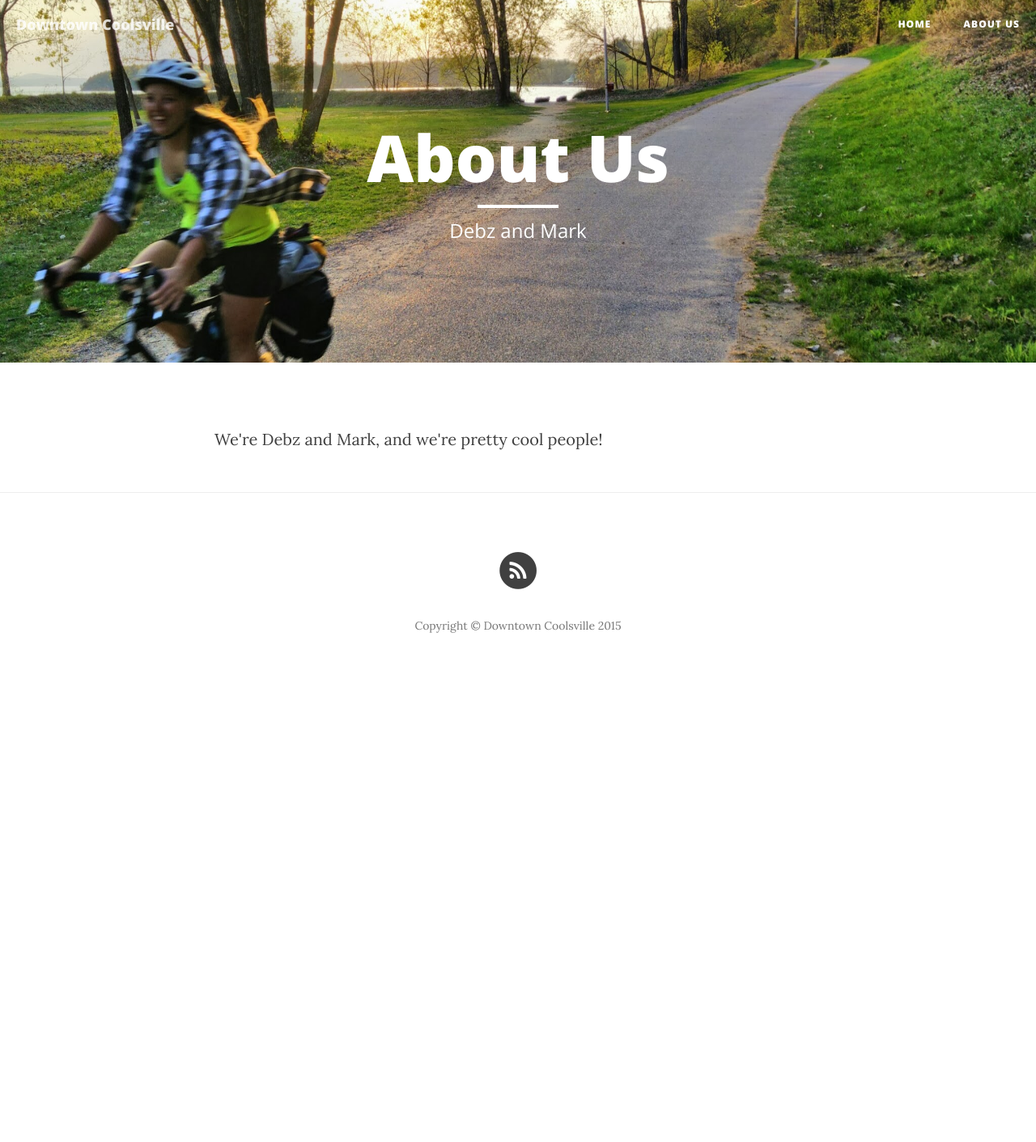
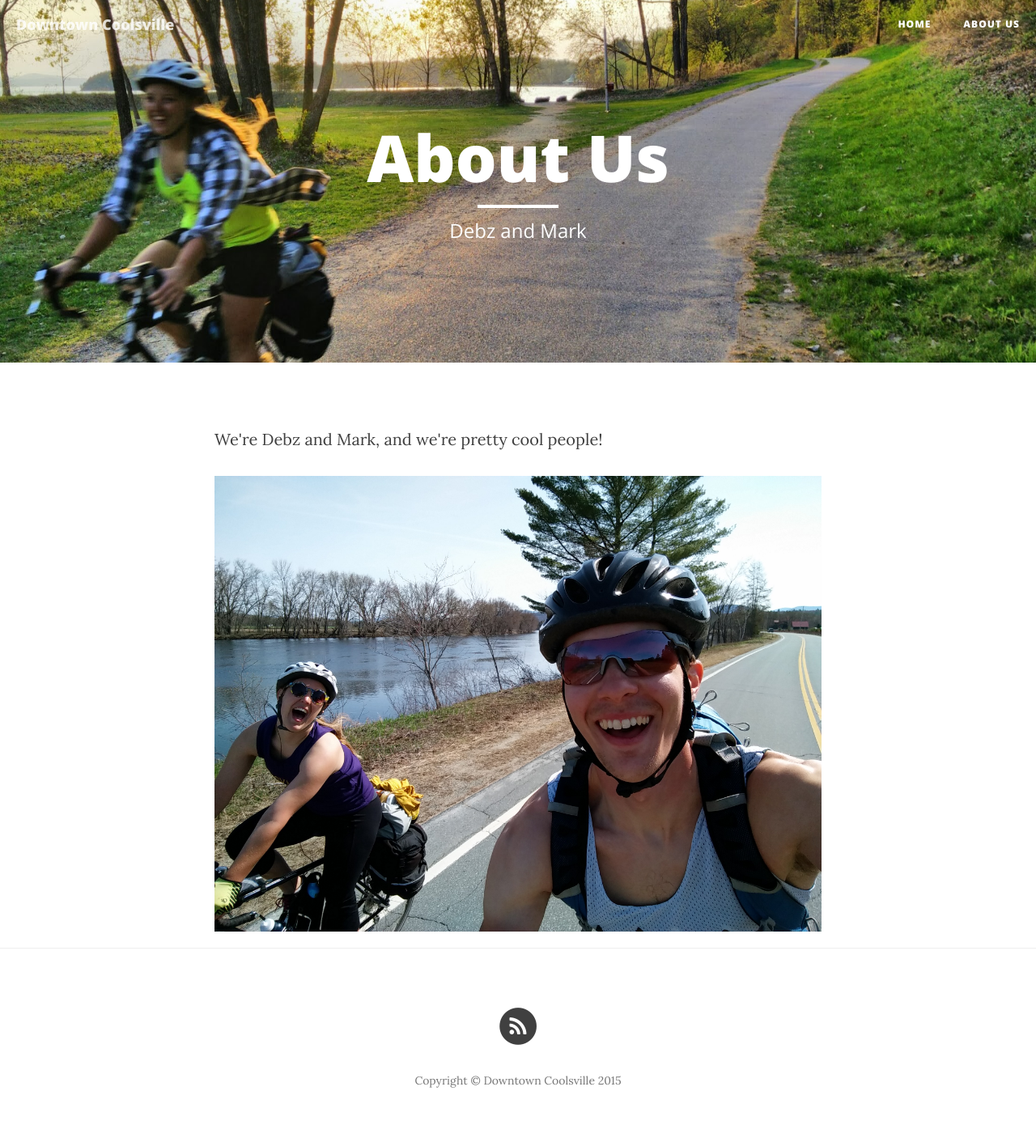
Before and after one commit to markbradley27/markbradley27.github.io, a Jekyll site: the page built from about.html, in a window 1280 px wide. Shown: the whole page at 81% size. Built offline with Jekyll 4.4.1, drawn with Linux system fonts in a browser that asks for light colours; nearby versions of some CDN libraries; before the commit the page ends 900 px from its top, so only the background shows below that.

```diff
--- a/_posts/2015-05-10-first-post.markdown
+++ b/_posts/2015-05-10-first-post.markdown
@@ -12,3 +12,5 @@ header-img: "img/post-bg-04.jpg"
 ## This is a subtitle
 
 This is content.
+
+![This is an image]({{ site.baseurl }}/img/IMG_20150506_190450.jpg)
--- a/about.html
+++ b/about.html
@@ -6,3 +6,5 @@ header-img: "img/IMG_20150509_192106.jpg"
 ---
 
 <p>We're Debz and Mark, and we're pretty cool people!</p>
+
+<img src="{{ site.baseurl }}/img/IMG_20150507_094257.jpg" alt="Das us"></img>
```
Also changed, not shown: img/IMG_20150507_094257.jpg (added), img/about-bg.jpg (deleted), img/contact-bg.jpg (deleted), img/home-bg.jpg (deleted), img/post-bg-01.jpg (deleted), img/post-bg-02.jpg (deleted), img/post-bg-03.jpg (deleted), img/post-bg-04.jpg (deleted), img/post-bg-05.jpg (deleted), img/post-bg-06.jpg (deleted), img/post-sample-image.jpg (deleted), 1 other file.
